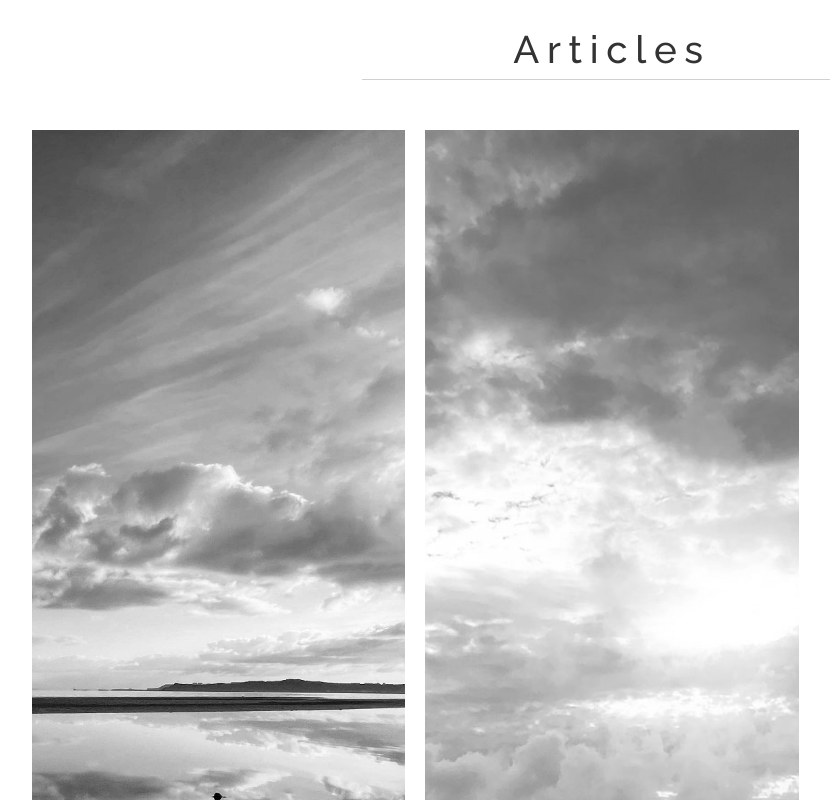
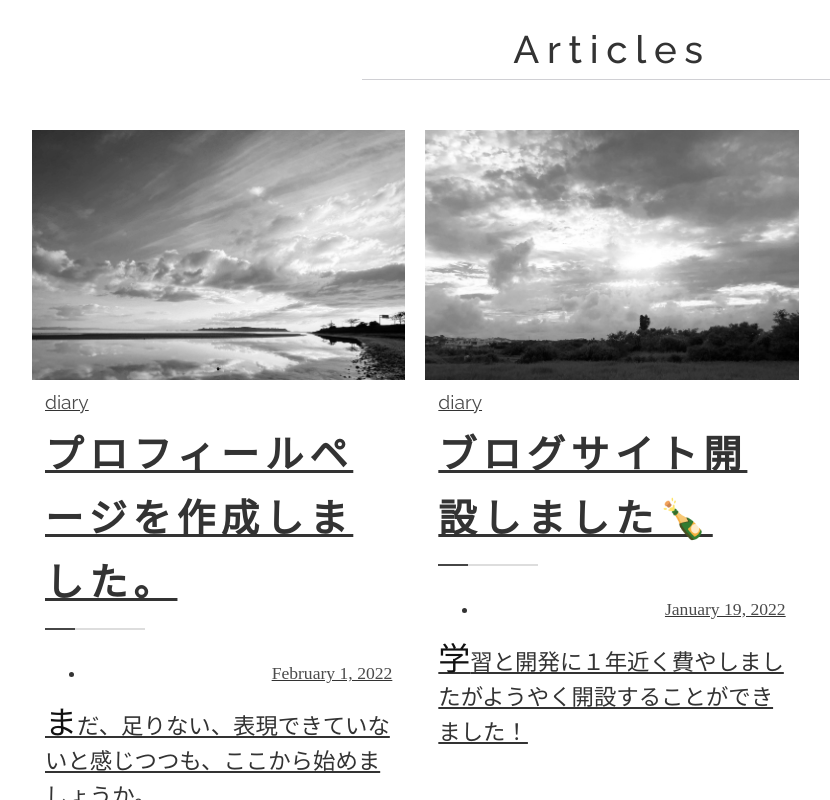
Before and after one commit to MamoruTsujimoto/tsujimotomamoru, a Next.js app: page / in a window 1280 px wide. Shown: the part 800-1600 px from the top of the page, without its empty margins (28-858 px from the left). Built offline with nearby package versions, Linux system fonts and the light colour scheme; no server answers; a web font is replaced by a local one.

Commit message:
article layout change

```diff
--- a/src/components/Story/StoryPast.tsx
+++ b/src/components/Story/StoryPast.tsx
@@ -90,7 +90,7 @@ const Section = styled.section`
   article {
     position: relative;
     width: 100%;
-    min-height: 825px;
+    min-height: 500px;
 
     &.active {
       opacity: 1;
@@ -379,8 +379,7 @@ const Article = styled.article`
 
     &-figure {
       width: 100%;
-      height: 525px;
-      padding-top: 138.157894737%;
+      height: 250px;
       transition: all 1000ms 0s ease;
       filter: grayscale(100%);
 
```
